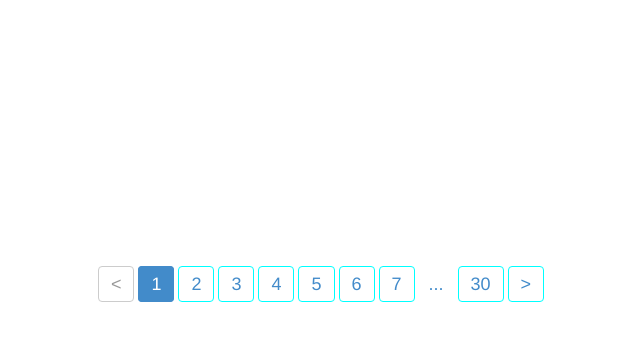
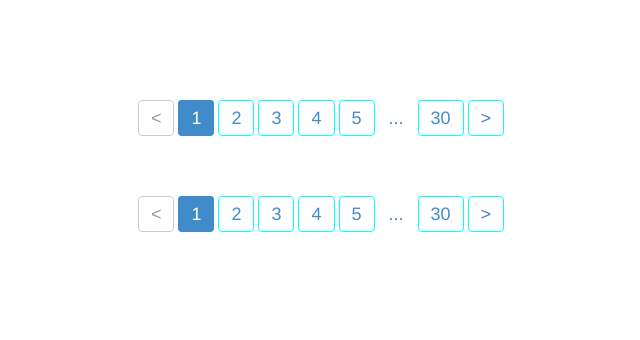
Before and after one commit to nashaofu/pagination, a plain HTML site: page index.html in a window 1280 px wide. Shown: the whole page, without its empty margins (319-959 px from the left). Drawn offline with Linux system fonts and the light colour scheme.

Commit message:
修复一个CSS选择器生成多个分页列表时互相绑定的BUG
fix 一个CSS选择器生成多个分页列表时互相绑定的BUG
modify 点击事件返回值增加了$target对象

```diff
--- a/index.html
+++ b/index.html
@@ -7,32 +7,40 @@
 	<script type="text/javascript" src="js/jquery-1.12.4.min.js"></script>
 	<script type="text/javascript" src="js/pagination.js"></script>
 	<style type="text/css">
+		.container{
+			margin: 100px auto;
+		}
 		.box,.show{
-			margin: 0 auto;
-			padding-top: 256px;
-			margin: 10px auto;
+			margin: 20px auto;
 			text-align: center;
 		}
 		.show{
-			padding: 0;
+			padding: 10px 0;
 		}
 	</style>
 </head>
 <body>
+<div class="container">
+	<div class="box">
+	    <ul class="pagination" id="cc"></ul>
+	    <div class="show"></div>
+	</div>
 	<div class="box">
 	    <ul class="pagination"></ul>
+	    <div class="show"></div>
 	</div>
-	<div class="show"></div>
+</div>
 <script type="text/javascript">
 var pagination=$('.pagination').pagination({
     total: 30,
     active: 1,
-	    size: 3,
-	    click: function(e) {
-	    	console.log(pagination);
-	        $('.show').text('当前为：第'+e+'页');
+    size: 2,
+    click: function(active,$target) {
+    	console.log($target);
+        $target.next(".show").text('当前为：第'+active+'页');
     }
 });
+console.log(pagination);
 </script>
 </body>
 </html>
--- a/js/pagination.js
+++ b/js/pagination.js
@@ -120,6 +120,7 @@
             $target.find("li").each(function(i) {
                 var current = $(this).children("a[data-page]").data("page");
                 var next = $(this).next("li").children("a[data-page]").data("page");
+                // 如果页码不连续记录下位置
                 if (!isNaN(current) && !isNaN(next)) {
                     if (current + 1 != next) {
                         page.push(current);
@@ -150,18 +151,21 @@
                 options = me.options;
             $target.on("click", "a[data-page]", function() {
                 if ($(this).data("page") === "prev") {
+                    // 上一页
                     if (me.active > 1) {
                         me.active--;
                     } else {
                         return;
                     }
                 } else if ($(this).data("page") === "next") {
+                    // 下一页
                     if (me.active < options.total) {
                         me.active++;
                     } else {
                         return;
                     }
                 } else {
+                    // 页码点击
                     if (!isNaN($(this).data("page"))) {
                         me.active = parseInt($(this).data("page"));
                     } else {
@@ -169,14 +173,16 @@
                     }
                 }
                 me.build();
-                options.click(me.active);
+                // 返回当前页和页码列表jQuery对象
+                options.click(me.active, $target);
             });
         }
     };
     // 定义为jQuery插件
     $.fn.pagination = function(options) {
-        var pagination = new Pagination(this, options);
-        this.data("pagination", pagination);
-        return pagination;
+        this.each(function() {
+            $(this).data("pagination", new Pagination($(this), options));
+        });
+        return this;
     }
 });
```
Also changed, not shown: README.md. Lines whose indentation alone changed are shown as unchanged.
